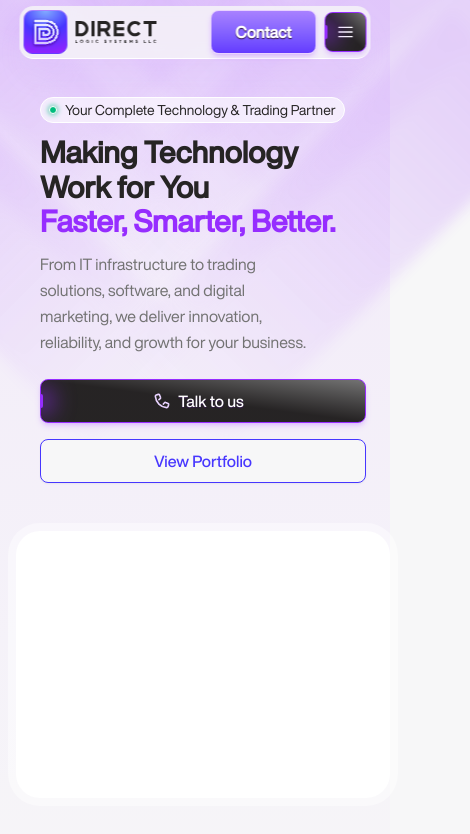
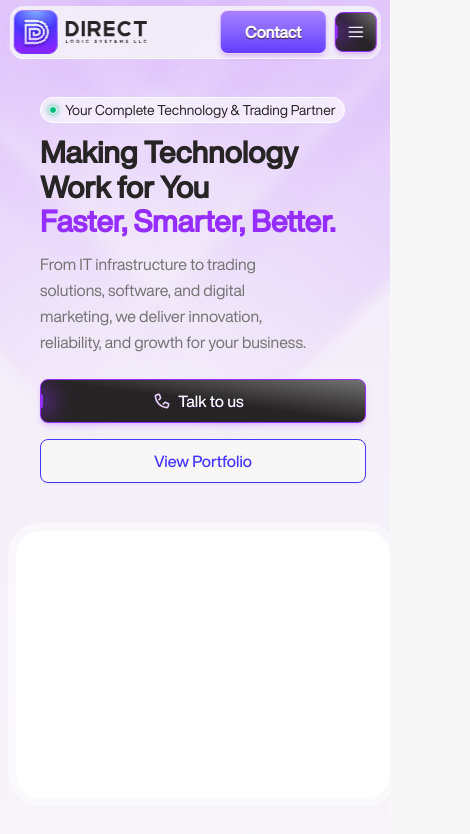
Before and after one commit to itzTedx/direct-logic-system, a Next.js app: page / in a window 390 px wide. Shown: the top 834 px of the page, 470 px wide, since content can reach past the window. Built offline with nearby package versions, Linux system fonts and the light colour scheme; what @bprogress/next would draw is missing.

Commit message:
Enhance layout consistency across multiple pages: Updated main elements in Home, About, Careers, Contact, Portfolio, What We Offer, and service pages to include 'relative' and 'overflow-hidden' classes for improved styling and layout management.

```diff
--- a/src/app/about/page.tsx
+++ b/src/app/about/page.tsx
@@ -61,7 +61,7 @@ export const metadata: Metadata = {
 
 export default function AboutPage() {
   return (
-    <main className="min-h-screen">
+    <main className="relative min-h-screen overflow-hidden">
       <BackgroundLeft aria-hidden="true" className="-top-20 -left-20 z-1 md:top-0 md:left-0" />
       <BackgroundRight aria-hidden="true" className="-top-20 -right-20 z-1 md:top-0 md:right-0" />
 
--- a/src/app/careers/page.tsx
+++ b/src/app/careers/page.tsx
@@ -161,7 +161,7 @@ export default function CareersPage() {
         type="application/ld+json"
       />
 
-      <main className="py-12 md:py-16 lg:py-20" role="main">
+      <main className="relative overflow-hidden py-12 md:py-16 lg:py-20" role="main">
         <BackgroundLeft aria-hidden="true" className="-top-20 -left-20 z-1 md:top-0 md:left-0" />
         <BackgroundRight aria-hidden="true" className="-top-20 -right-20 z-1 md:top-0 md:right-0" />
 
--- a/src/app/contact/page.tsx
+++ b/src/app/contact/page.tsx
@@ -151,7 +151,7 @@ export default function ContactPage() {
         type="application/ld+json"
       />
 
-      <main className="min-h-svh py-12 md:py-16 lg:py-20" role="main">
+      <main className="relative min-h-svh overflow-hidden py-12 md:py-16 lg:py-20" role="main">
         <BackgroundLeft aria-hidden="true" className="-top-20 -left-20 z-1 md:top-0 md:left-0" />
         <BackgroundRight aria-hidden="true" className="-top-20 -right-20 z-1 md:top-0 md:right-0" />
 
--- a/src/app/page.tsx
+++ b/src/app/page.tsx
@@ -90,7 +90,7 @@ export default async function Home() {
   const categories = await getCategoriesWithMetadata();
 
   return (
-    <main id="main-content" role="main">
+    <main className="relative overflow-hidden" id="main-content" role="main">
       <Hero />
 
       <About />
--- a/src/app/portfolio/page.tsx
+++ b/src/app/portfolio/page.tsx
@@ -89,7 +89,7 @@ export const metadata: Metadata = {
 
 export default function PortfolioPage() {
   return (
-    <main id="main-content" role="main">
+    <main className="relative overflow-hidden" id="main-content" role="main">
       {/* Hero Section */}
       <BackgroundLeft aria-hidden="true" className="-top-20 -left-20 z-1 md:top-0 md:left-0" />
       <BackgroundRight aria-hidden="true" className="-top-20 -right-20 z-1 md:top-0 md:right-0" />
--- a/src/app/what-we-offer/[category]/[service]/page.tsx
+++ b/src/app/what-we-offer/[category]/[service]/page.tsx
@@ -156,7 +156,7 @@ export default async function ServicePage({ params }: { params: Promise<Params>
   const headingComponents = createHeadingComponents();
 
   return (
-    <main className="min-h-svh pt-20">
+    <main className="relative min-h-svh overflow-hidden pt-20">
       <BackgroundLeft aria-hidden="true" className="-top-20 -left-20 z-1 md:top-0 md:left-0" />
       <BackgroundRight aria-hidden="true" className="-top-20 -right-20 z-1 md:top-0 md:right-0" />
 
--- a/src/app/what-we-offer/[category]/page.tsx
+++ b/src/app/what-we-offer/[category]/page.tsx
@@ -116,7 +116,7 @@ export default async function ServicesCategoryPage({ params }: { params: Promise
   const categoryServices = await getServicesByCategory(category);
 
   return (
-    <main className="min-h-svh pt-24">
+    <main className="relative min-h-svh overflow-hidden pt-24">
       <BackgroundLeft aria-hidden="true" className="-top-20 -left-20 z-1 md:top-0 md:left-0" />
       <BackgroundRight aria-hidden="true" className="-top-20 -right-20 z-1 md:top-0 md:right-0" />
       <div className="container relative z-10 max-w-7xl space-y-2 overflow-hidden rounded-4xl bg-radial-[105%_100%_at_50%_0%] from-[#6DA3FF] via-55% via-secondary to-primary px-4 py-12 text-center text-background shadow-[0_12px_42px_0_oklch(0.2788_0.0909_306.27/40%),_inset_0_1px_42px_12px_oklch(1_0_0_/20%)] md:space-y-6 md:px-6 md:py-16 lg:px-8">
--- a/src/app/what-we-offer/page.tsx
+++ b/src/app/what-we-offer/page.tsx
@@ -100,7 +100,7 @@ export default async function WhatWeOfferPage() {
   const categories = await getCategoriesWithMetadata();
 
   return (
-    <main className="min-h-svh pt-24">
+    <main className="relative min-h-svh overflow-hidden pt-24">
       <BackgroundLeft aria-hidden="true" className="-top-20 -left-20 z-1 md:top-0 md:left-0" />
       <BackgroundRight aria-hidden="true" className="-top-20 -right-20 z-1 md:top-0 md:right-0" />
       <div className="container relative z-10 max-w-7xl space-y-2 overflow-hidden rounded-4xl bg-radial-[105%_100%_at_50%_0%] from-[#6DA3FF] via-55% via-secondary to-primary px-4 py-12 text-center text-background shadow-[0_12px_42px_0_oklch(0.2788_0.0909_306.27/40%),_inset_0_1px_42px_12px_oklch(1_0_0_/20%)] md:space-y-6 md:px-6 md:py-16 lg:px-8">
--- a/src/components/layout/navbar.tsx
+++ b/src/components/layout/navbar.tsx
@@ -15,7 +15,7 @@ export const Navbar = () => {
   const { isOpen: isMobileMenuOpen, toggle: toggleMobileMenu, close: closeMobileMenu } = useMobileMenu();
 
   return (
-    <header className="-translate-x-1/2 fixed top-1.5 left-1/2 z-999 mx-auto min-w-[90%] sm:top-3 lg:min-w-3xl">
+    <header className="-translate-x-1/2 fixed top-1.5 left-1/2 z-999 mx-auto min-w-[95%] sm:top-3 lg:min-w-3xl">
       <nav
         aria-label="Main navigation"
         className="rounded-[calc(var(--radius)+var(--spacing)_*_1)] border-card border-b bg-background/80 p-1 shadow-primary-foreground/10 shadow-xl backdrop-blur-2xl"
--- a/src/modules/home/sections/hero.tsx
+++ b/src/modules/home/sections/hero.tsx
@@ -10,7 +10,7 @@ import { ClientsLogos } from "../components/clients-roll";
 
 export const Hero = () => {
   return (
-    <header className="min-h-svh bg-gradient-to-b from-[#E5CAFF]/30 to-transparent" role="banner">
+    <header className="min-h-svh overflow-hidden bg-gradient-to-b from-[#E5CAFF]/30 to-transparent" role="banner">
       <BackgroundLeft aria-hidden="true" className="-top-20 -left-20 z-1 md:top-0 md:left-0" />
       <BackgroundRight aria-hidden="true" className="-top-20 -right-20 z-1 md:top-0 md:right-0" />
       <div className="relative z-10 ml-auto grid max-w-[90rem] grid-cols-1 items-center gap-4 pt-24 pl-4 md:pl-6 lg:grid-cols-2 lg:pt-32 lg:pl-8">
```
